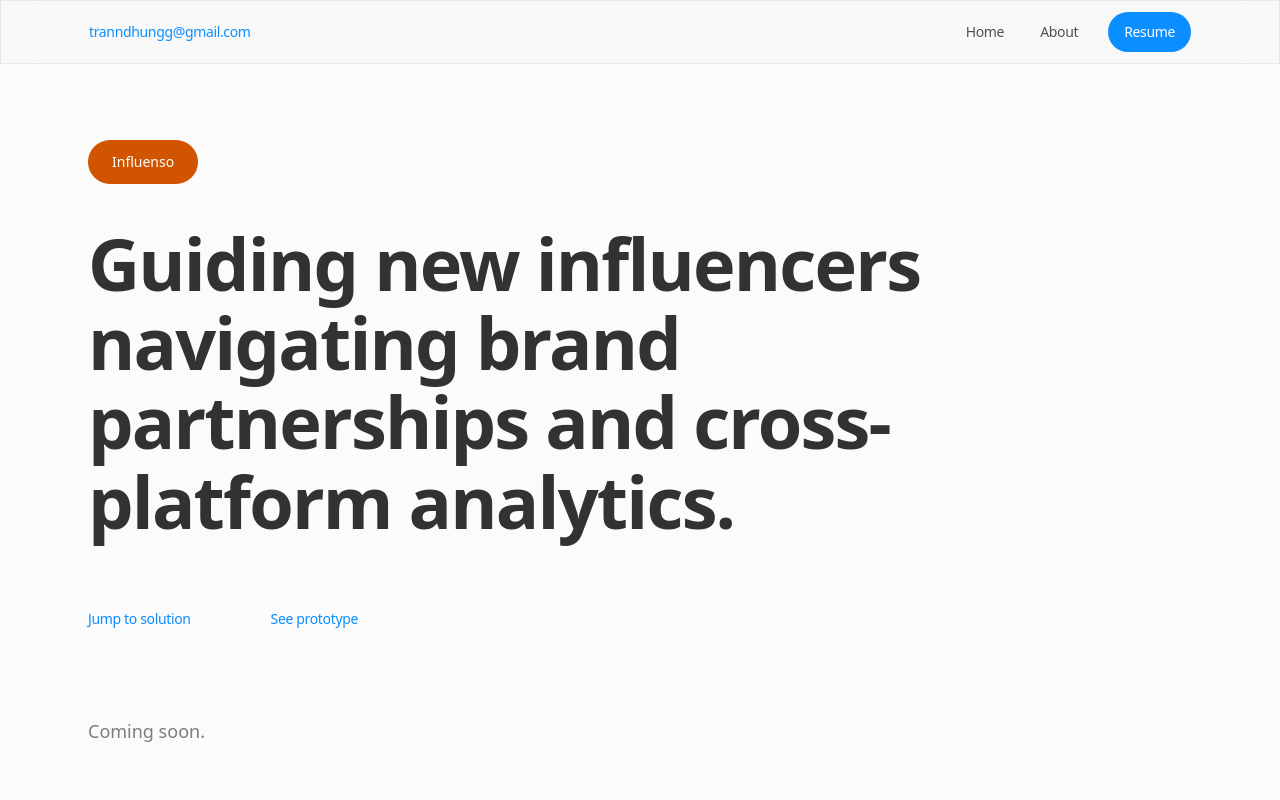
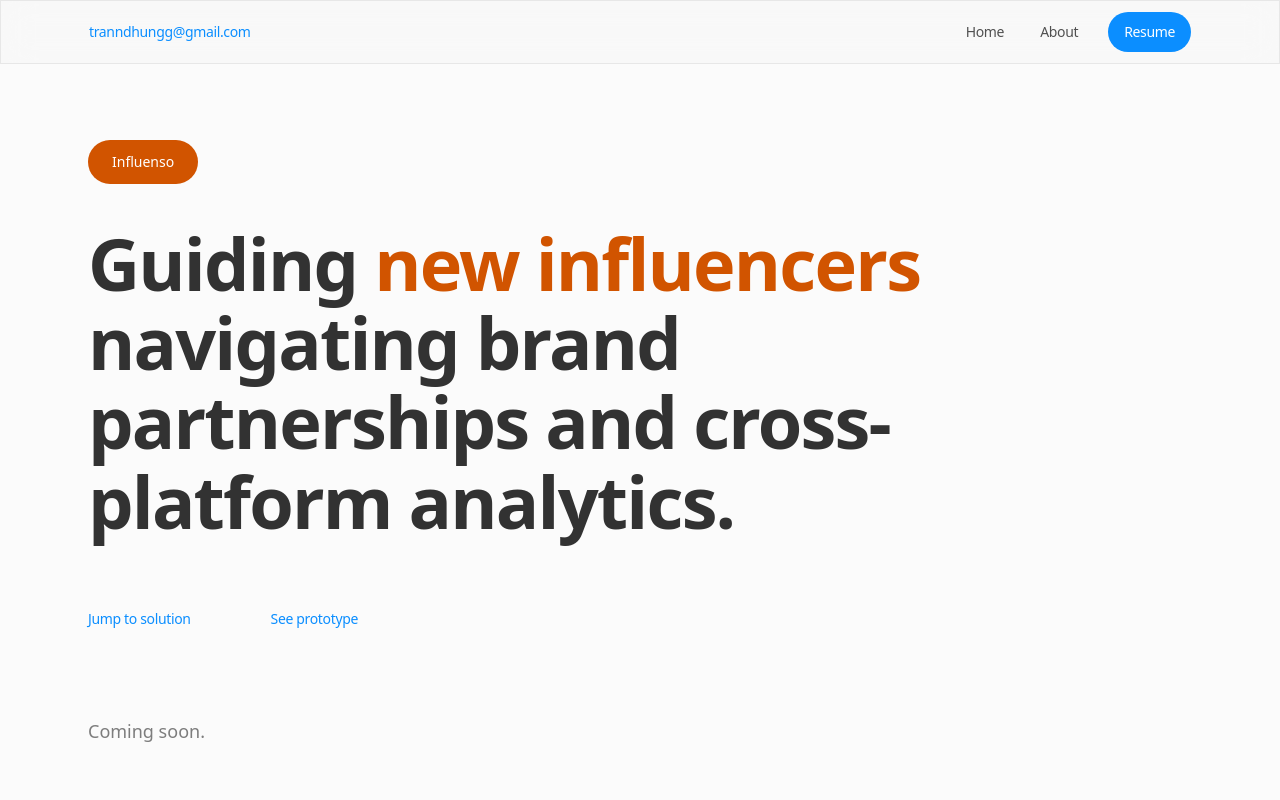
Before and after one commit to hungiie/portfolio26, a Next.js app: page /influenso in a window 1280 px wide. Shown: the top 800 px of the page. Built offline with nearby package versions, Linux system fonts and the light colour scheme.

Commit message:
Add colours to headings

```diff
--- a/app/cardio/page.tsx
+++ b/app/cardio/page.tsx
@@ -7,7 +7,17 @@ export default function Cardio () {
     return(
         <div>
             <div className="px-9 md:px-22 w-full">
-                <ProjectHero name="card.io" colourCode="var(--colour-cardio)" description="A perfect cardio session starts with the perfect playlist." linkText1="Jump to solution" linkText2="See prototype" />
+                <ProjectHero
+                name="card.io"
+                colourCode="var(--colour-cardio)"
+                description={
+                    <>
+                    A perfect cardio session starts with the{" "}
+                    <span className="text-[var(--colour-cardio)]">perfect playlist</span>
+                    .
+                </>}
+                linkText1="Jump to solution"
+                linkText2="See prototype" />
                 <p className="mt-20 mb-30 text-lg text-[var(--colour-bodytext-3)]">Coming soon.</p>
                 <Footer />
             </div>
--- a/app/influenso/page.tsx
+++ b/app/influenso/page.tsx
@@ -7,7 +7,17 @@ export default function Influenso () {
     return(
         <div>
             <div className="px-9 md:px-22 w-full">
-                <ProjectHero name="Influenso" colourCode="var(--colour-influenso)" description="Guiding new influencers navigating brand partnerships and cross-platform analytics." linkText1="Jump to solution" linkText2="See prototype" />
+                <ProjectHero
+                name="Influenso"
+                colourCode="var(--colour-influenso)"
+                description={
+                    <>
+                    Guiding{" "}
+                    <span className="text-[var(--colour-influenso)]">new influencers</span>{" "}
+                    navigating brand partnerships and cross-platform analytics.
+                </>}
+                linkText1="Jump to solution"
+                linkText2="See prototype" />
                 <p className="mt-20 mb-30 text-lg text-[var(--colour-bodytext-3)]">Coming soon.</p>
                 <Footer />
             </div>
--- a/app/samsungknox/page.tsx
+++ b/app/samsungknox/page.tsx
@@ -7,7 +7,17 @@ export default function SamsungKnox () {
     return(
         <div>
             <div className="px-9 md:px-22 w-full">
-                <ProjectHero name="Samsung Knox Manage" colourCode="var(--colour-samsung)" description="Helping IT admins manage enterprise-level Samsung mobile devices." linkText1="Jump to solution" linkText2="Email me for full case study" />
+                <ProjectHero
+                name="Samsung Knox Manage"
+                colourCode="var(--colour-samsung)"
+                description={
+                    <>
+                    Helping{" "}
+                    <span className="text-[var(--colour-samsung)]">IT admins</span>{" "}
+                    manage enterprise-level Samsung mobile devices.
+                </>}
+                linkText1="Jump to solution"
+                linkText2="Email me for full case study" />
                 <p className="mt-20 mb-30 text-lg text-[var(--colour-bodytext-3)]">Coming soon.</p>
                 <Footer />
             </div>
--- a/components/projecthero.tsx
+++ b/components/projecthero.tsx
@@ -4,7 +4,7 @@ import Button from "./button";
 
 interface Props {
     name: string;
-    description: string;
+    description: string | React.ReactNode;
     colourCode: string;
     linkText1: string;
     linkText2: string;
```
